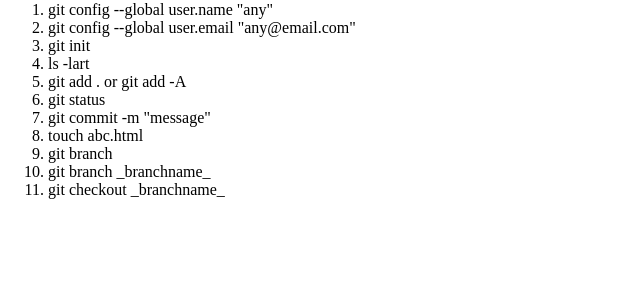
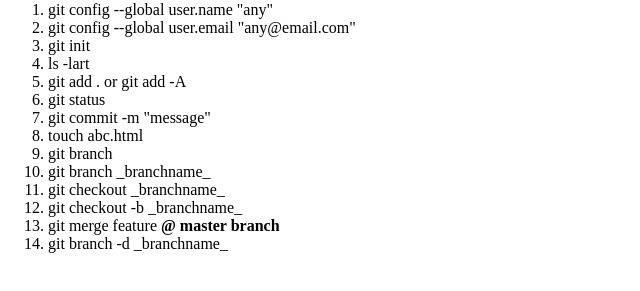
Before and after one commit to SHVM-09/git-basics, a plain HTML site: page index.html in a window 1280 px wide. Shown: the part 79-370 px from the top of the page, without its empty margins (0-640 px from the left). Drawn offline with Linux system fonts and the light colour scheme.

Commit message:
new-feature commit

```diff
--- a/index.html
+++ b/index.html
@@ -23,6 +23,9 @@
             <li>git branch</li>
             <li>git branch _branchname_</li>
             <li>git checkout _branchname_</li>
+            <li>git checkout -b _branchname_</li>
+            <li>git merge feature <strong>@ master branch</strong></li>
+            <li>git branch -d _branchname_</li>
         </ol>
     </p>
 </body>
```
Also changed, not shown: contact.html (added, +12 -0 lines).
